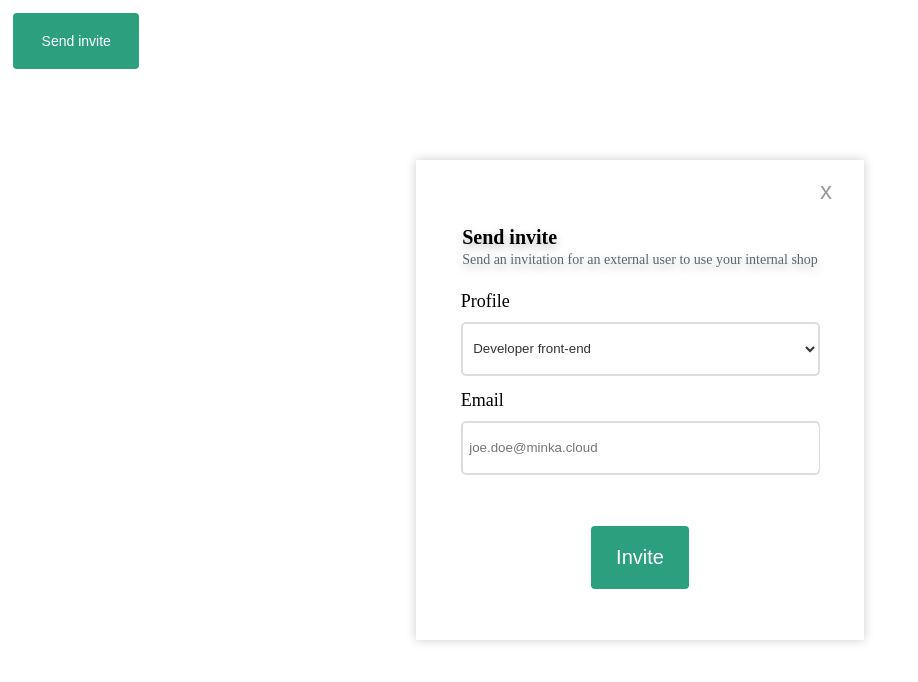
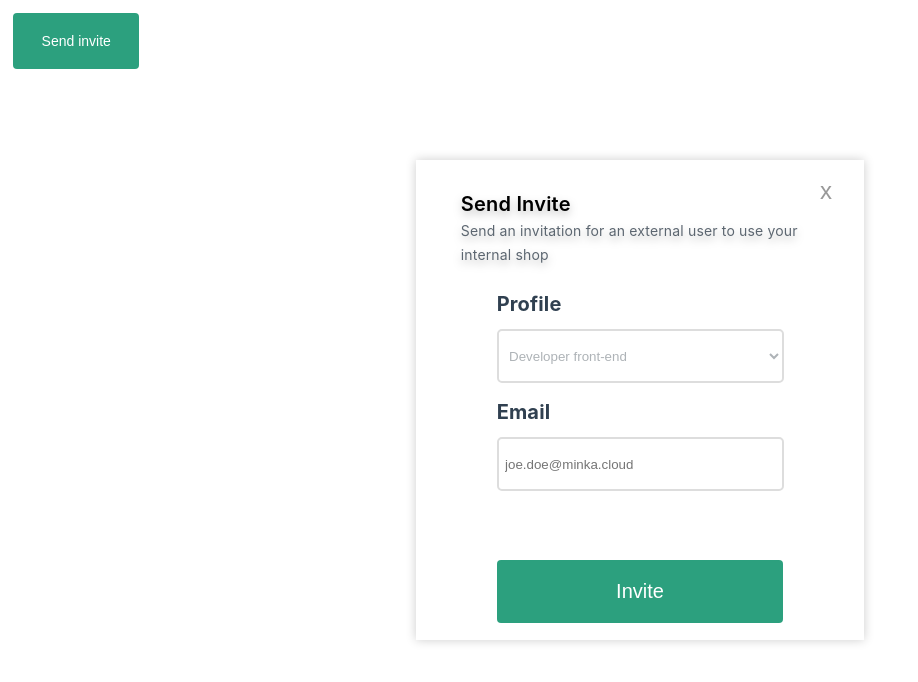
Before and after one commit to Rui-Vieira/ModalTest2, a React (Create React App) app: page / in a window 1280 px wide. Both pictures are taken after a click on the button "Send invite". Shown: the top 682 px of the page, without its empty margins (0-918 px from the left). Built offline with nearby package versions, Linux system fonts and the light colour scheme.

Commit message:
changed to Type and add loading component and  review some feactures

```diff
--- a/src/container/popUpForm/itemDetailForm.tsx
+++ b/src/container/popUpForm/itemDetailForm.tsx
@@ -1,21 +1,22 @@
-import { useState,useEffect,useRef } from "react";
+import { useState, useEffect, useRef } from "react";
 import {
   PopUpContainer,
   PopUpFormContainer,
   FormTitle,
   SendInviteBtn,
   CloseFormBtn,
-  FormContainer
+  FormContainer,
+  LoadingReservedSpace
 }
   from "./popUpStyles";
-import { LoadingSpinner, LoadingComp, ErrorText} from "./loadingSpinnerStyle"
+import { LoadingSpinner, LoadingComp, ErrorText } from "./loadingSpinnerStyle"
 
 interface ISetModalOpen {
   setModalIsOpen: (value: boolean) => void;
   modalIsOpen: boolean;
 }
 
-export const ItemDetailForm = ({ modalIsOpen,setModalIsOpen}: ISetModalOpen) => {
+export const ItemDetailForm = ({ modalIsOpen, setModalIsOpen }: ISetModalOpen) => {
 
 
   const [isLoading, setIsLoading] = useState(false);
@@ -44,10 +45,10 @@ export const ItemDetailForm = ({ modalIsOpen,setModalIsOpen}: ISetModalOpen) =>
   };
 
   //DETECT MOUSE CLICKS OUTSIDE
-    const useOutsideAlerter = (ref:any) => {
+  const useOutsideAlerter = (ref: any) => {
     useEffect(() => {
       //CLICKED OUTSIDE OF ELEMENT
-        const handler = (event:any) => {
+      const handler = (event: any) => {
         if (modalIsOpen && ref.current && !ref.current.contains(event.target)) {
           setModalIsOpen(false);
         }
@@ -68,12 +69,14 @@ useOutsideAlerter(wrapperRef);
       <CloseFormBtn onClick={() => setModalIsOpen(false)}>x</CloseFormBtn>
 
       <PopUpFormContainer>
+        <div>
         <FormTitle className="form-title">
-          <h3>Send invite</h3>
+          <h3>Send Invite</h3>
           <p>
             Send an invitation for an external user to use your internal shop
           </p>
         </FormTitle>
+        </div>
 
         <FormContainer>
           <div className="form-group">
@@ -100,12 +103,12 @@ useOutsideAlerter(wrapperRef);
         </FormContainer>
 
         <LoadingComp>
-          {isLoading ? <LoadingSpinner /> : <p></p>}
+          {isLoading ? <LoadingSpinner /> : <LoadingReservedSpace />}
           {errorMessage && <ErrorText>{errorMessage}</ErrorText>}
+        </LoadingComp>
         <SendInviteBtn onClick={handleFetch} disabled={isLoading}>
             Invite
           </SendInviteBtn>
-        </LoadingComp>
 
         {/*}
         <SendInviteBtn onClick={() => setModalIsOpen(false)}>
--- a/src/container/popUpForm/loadingSpinnerStyle.ts
+++ b/src/container/popUpForm/loadingSpinnerStyle.ts
@@ -12,8 +12,8 @@ const spinner = keyframes`
 
 
 export const LoadingSpinner = styled.div`
-    width: 50px;
-    height: 50px;
+    width: 30px;
+    height: 30px;
     border: 10px solid #f3f3f3;
     border-top: 10px solid #383636;
     border-radius: 50%;
@@ -33,11 +33,14 @@ export const LoadingComp= styled.div`
     flex-direction: column;
     justify-content: center;
     align-items: center;
+    width: 80%;
+    height: 60%;
+
 `;
 
 export const ErrorText = styled.p`
     color: red;
-
+    text-decoration: underline;
   `;
 
 /**
--- a/src/container/popUpForm/popUpStyles.ts
+++ b/src/container/popUpForm/popUpStyles.ts
@@ -16,6 +16,13 @@ export const PopUpContainer = styled.div`
   transform: translate(-50%, -50%);
   z-index: 1000;
 
+  font-family: 'Inter', sans-serif;
+  font-style: normal;
+  font-weight: 700;
+  font-size: 16px;
+  line-height: 24px;
+  letter-spacing: 0.01em;
+
 
 `;
 
@@ -24,10 +31,35 @@ export const PopUpFormContainer = styled.div`
   flex-direction: column;
   justify-content: center;
   align-items: center;
-  width: 100%;
+  width: 80%;
   height: auto;
 
+  h3{
+  font-family: 'Inter', sans-serif;
+  font-style: normal;
+  font-weight: 700;
+  font-size: 16px;
+  line-height: 24px;
+  letter-spacing: 0.01em;
+  }
 
+  p{
+    font-weight: 400;
+    font-size: 1rem;
+    line-height: 1.5rem;
+    color: #5C6670;
+
+  div {
+    display: flex;
+    flex-direction: column;
+    justify-content: center;
+    align-items: flex-start;
+  }
+
+  @media (max-width: 768px) {
+    p{
+      display: none;
+    }
 `;
 
 export const FormContainer = styled.form`
@@ -38,6 +70,8 @@ export const FormContainer = styled.form`
   align-items: center;
   width: 100%;
   height: auto;
+  color: #304050;
+
 
   .form-group {
     display: flex;
@@ -45,13 +79,13 @@ export const FormContainer = styled.form`
     justify-content: center;
     align-items: flex-start;
     margin-bottom: 14px;
-    font-size: 14px;
-    font-weight: 500;
+    font-size: 1.25rem;
+    line-height: 150%;
     width: 80%;
 
     label {
       display: block;
-      font-size: 18px;
+      font-size: 1 rem;
       margin-bottom: 10px;
     }
     .form-control {
@@ -72,7 +106,7 @@ export const FormContainer = styled.form`
       background-color: #fff;
       padding: 0.4rem;
       border-radius: 5px;
-      color: #333;
+      color: #AEB3B7;
 
       &:focus {
         outline: none;
@@ -81,16 +115,21 @@ export const FormContainer = styled.form`
     }
 
     .form-group-email{
-      width: 98%;
+      width: 97%;
       height: 48px;
       border: none;
       border-radius: 5px;
       padding-left: 0.4rem;
-      color: #333;
+
+
 
       &:focus {
         outline: none;
         border-color: #42bb98;
+      }
+
+      input {
+        color: #AEB3B7;
       }
 
       @media (max-width: 768px) {
@@ -105,6 +144,8 @@ export const FormTitle = styled.div`
   text-align: flex-start;
   filter: drop-shadow(0px 4px 4px rgba(0, 0, 0, 0.25));
   margin-bottom: 1rem;
+  width: 100%;
+  height: auto;
 
   h3 {
     font-size: 20px;
@@ -119,6 +160,15 @@ export const FormTitle = styled.div`
     margin-bottom: 0.4rem;
   }
 `;
+
+export const LoadingReservedSpace = styled.div`
+width: 50px;
+height: 50px;
+
+`;
+
+
+
 
 //-------------Buttons--------------------
 
@@ -136,7 +186,7 @@ export const CloseFormBtn = styled.button`
 `;
 
 export const SendInviteBtn = styled.button`
-  width: 100%;
+  width: 80%;
   background: #2ca07e;
   border-radius: 4px;
   border: none;
```
Lines whose indentation alone changed are shown as unchanged.
